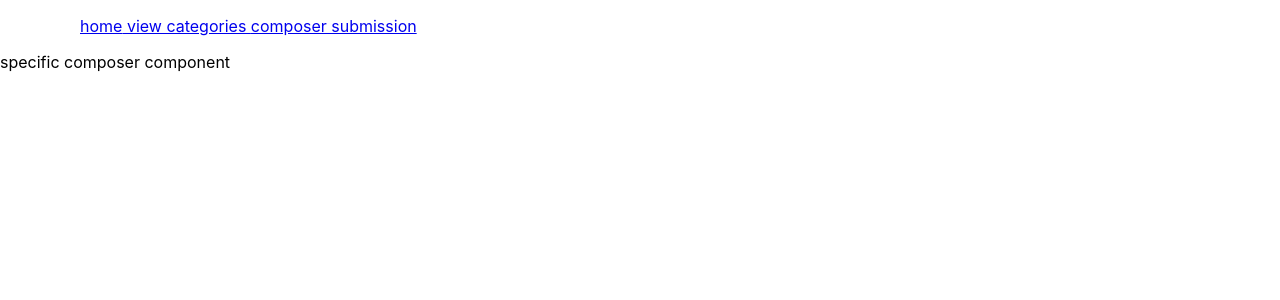
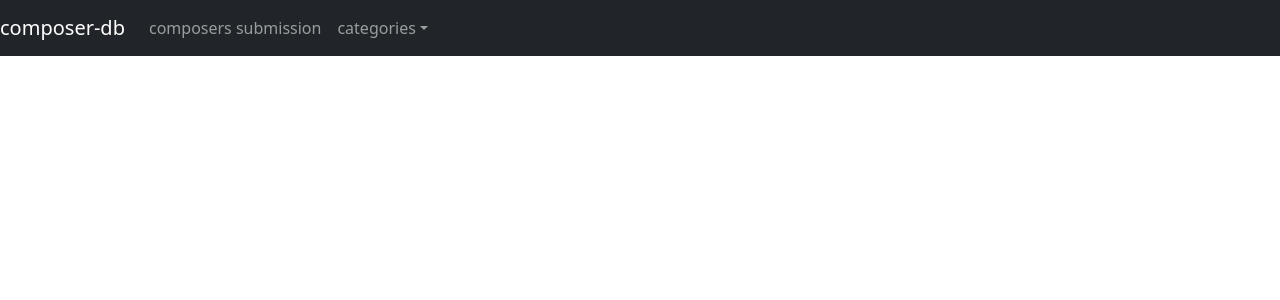
Before and after one commit to may-arden/composer-db-frontend, a React (Create React App) app: page /categories/1/composers/1 in a window 1280 px wide. Shown: the top 300 px of the page. Built offline with nearby package versions, Linux system fonts and the light colour scheme.

Commit message:
completes navbar functionality

```diff
--- a/package.json
+++ b/package.json
@@ -6,6 +6,7 @@
     "@babel/runtime": "^7.15.4",
     "bootstrap": "^5.1.3",
     "cra-template": "1.1.2",
+    "pascal-case": "^3.1.2",
     "react": "^17.0.2",
     "react-bootstrap": "^2.0.0",
     "react-dom": "^17.0.2",
--- a/src/App.js
+++ b/src/App.js
@@ -1,58 +1,59 @@
 import React from 'react'
 import './App.css';
 import {
-  BrowserRouter as Router,
+  // BrowserRouter as Router,
   Switch,
   Route,
-  Link
+  // Link
 } from 'react-router-dom'
 import CategoriesContainer from './containers/CategoriesContainer';
 import ComposerSubmissionContainer from './containers/ComposerSubmissionContainer';
 import ComposersContainer from './containers/ComposersContainer';
-import SpecificComposer from './components/Composer';
-// import Home from './components/Home';
-// import NavBar from './components/NavBar'
+import Home from './components/Home';
+import NavBar from './components/NavBar'
 // import { fetchCategories } from './actions/categoriesActions'
-// import { connect } from 'react-redux';
+import { connect } from 'react-redux';
 // import Home from './components/Home'
 
 class App extends React.Component {
 
   render() {
     return (
-      <Router>
-        <div>
-          <ul>
+      // <Router>
+        <div className="app">
+          <NavBar />
+          {/* <ul>
             <ol>
               <Link to='/'>home</Link>
               <Link to='/categories'> view categories </Link>
               <Link to='/composers/new'> composer submission </Link>
             </ol>
-          </ul>
-        </div>
+          </ul> */}
+
           <Switch>
               <Route exact path='/'>< Home /></Route>
               <Route exact path='/composers/new' component={ComposerSubmissionContainer} />
               <Route exact path='/categories' component={CategoriesContainer} />
               <Route exact path='/categories/:category_id/composers' component={ComposersContainer}/>
-              <Route exact path='/categories/:category_id/composers/:id' component={SpecificComposer}/>
+              {/* <Route exact path='/categories/:category_id/composers/:id' component={SpecificComposer}/>  */}
           </Switch>
-      </Router>
+      {/* </Router>  */}
+      </div>
       )
-      }
+    }
   }
 
 
 
 
 
-function Home() {
-  return (
-    <div>
-      <h2>welcome to composer-db</h2>
-      <h4>a place to share information about classical composers</h4>
-    </div>
-  )
-  }
+// function Home() {
+//   return (
+//     <div>
+//       <h2>welcome to composer-db</h2>
+//       <h4>a place to share information about classical composers</h4>
+//     </div>
+//   )
+//   }
 
 export default App;
--- a/src/components/CatDropdown.js
+++ b/src/components/CatDropdown.js
@@ -4,9 +4,10 @@ const CatDropdown = (props) => {
     return (
         <>
         {props.categories.map(category => {
-            debugger
+            // debugger
             return <NavDropdown.Item key={category.id} href={`/categories/${category.id}/composers`}>{category.name}</NavDropdown.Item>
-        })}
+        }
+            )}
         </>
     )
 }
--- a/src/components/Categories.js
+++ b/src/components/Categories.js
@@ -15,7 +15,6 @@ import { Link } from 'react-router-dom';
 const Categories = ({ categories }) => {
     return (
         <div className='categories' >
-           this is the categories component
             {categories.map(category =>
                 <div key={category.id}>
                  <p>
--- a/src/components/Composer.js
+++ b/src/components/Composer.js
@@ -3,15 +3,16 @@ import ComposerImage from './ComposerImage'
 
 
 const SpecificComposer = ({specComposer}) => {
-    // debugger
+    debugger
 
     return (
         <div
         className='spec_composer'>
             specific composer component
+            {/* <h1>{specComposer.name}</h1> */}
 
          {/* <h1>{specComposer.name}</h1> */}
-         {/* <ComposerImage name={specComposer.name} image={specComposer.image_src}/>
+         {/* <ComposerImage image={specComposer.image_src}/>
        <h3>{specComposer.description}</h3> */}
         </div>
     )
--- a/src/components/Composers.js
+++ b/src/components/Composers.js
@@ -7,7 +7,7 @@ import { useState } from 'react'
 const Composers = ({ composers }) => {
     return (
         <div className='cat_composers'>
-          <h3> composers container - Select a composer to read more about them. </h3>
+          <h4> choose a composer </h4>
 
 
             {composers.map(indivComposer => <div key={indivComposer.id}>
--- a/src/components/Home.js
+++ b/src/components/Home.js
@@ -1,11 +1,13 @@
 // home page goes here
 import React from 'react';
+import CategoriesContainer from '../containers/CategoriesContainer'
 
 const Home = () => {
   return (
     <div className='home-pg'>
       <h2>welcome to composer-db</h2>
       <h4>a place to share information about classical composers</h4>
+      < CategoriesContainer />
     </div>
   )
 }
--- a/src/components/NavBar.js
+++ b/src/components/NavBar.js
@@ -2,11 +2,11 @@ import React from 'react'
 import { Navbar } from 'react-bootstrap'
 import { Nav } from 'react-bootstrap'
 import { NavDropdown } from 'react-bootstrap'
-import { Form } from 'react-bootstrap'
 // import { Button } from 'react-bootstrap'
 import 'bootstrap/dist/css/bootstrap.min.css'
+import CatDropdown from '../components/CatDropdown'
 import { connect } from 'react-redux'
-import CatDropdown from '../components/CatDropdown'
+
 
 class NavBar extends React.Component {
     render() {
@@ -17,13 +17,13 @@ class NavBar extends React.Component {
             <Navbar.Toggle aria-controls="basic-navbar-nav" />
             <Navbar.Collapse id="basic-navbar-nav" >
                 <Nav className="mr-auto">
-                    <Nav.link href="/composers/new">composers submission</Nav.link>
+                  <Nav.Link href="/composers/new">composers submission</Nav.Link>
                     <NavDropdown title="categories" id="basic-nav-dropdown">
                         <NavDropdown.Item href="/categories">all categories</NavDropdown.Item>
                         <NavDropdown.Divider />
                         <CatDropdown categories={this.props.categories} />
                     </NavDropdown>
-                    </Nav>
+                </Nav>
             </Navbar.Collapse>
             </Navbar>
         )
--- a/src/containers/CategoriesContainer.js
+++ b/src/containers/CategoriesContainer.js
@@ -20,7 +20,7 @@ class CategoriesContainer extends React.Component {
     render() {
         return (
             <div>
-                <h2>this is the categories container </h2>
+                <h5>choose a category</h5>
                 <Categories />
             </div>
         )
--- a/src/containers/ComposerSubmissionContainer.js
+++ b/src/containers/ComposerSubmissionContainer.js
@@ -43,7 +43,7 @@ class ComposerSubmissionContainer extends React.Component {
         // {console.log(this.state)}
         return (
             <div>
-                <h2>this is the composer submission form container</h2>
+                <h2>submit a composer</h2>
                     <form onSubmit={this.handleSubmit}>
                         <label>name:</label>
                         <input type="text"
--- a/src/containers/ComposersContainer.js
+++ b/src/containers/ComposersContainer.js
@@ -18,7 +18,7 @@ class ComposersContainer extends React.Component {
     }
 
     render() {
-        console.log(this.props.composers)
+        // console.log(this.props.composers)
         // debugger
         return(
 
@@ -29,13 +29,13 @@ class ComposersContainer extends React.Component {
                     }}/>
 
                     <Route exact path='/categories/:category_id/composers/:id' component={(routeInfo) => {
-                        debugger
+                        // debugger
                         const id = parseInt(routeInfo.match.params.id)
                         const specComposer = this.props.composers.find(c => c.id === id)
+                        console.log(routeInfo)
+                        return !!specComposer ? <SpecificComposer routeInfo={routeInfo} specComposer={specComposer}/> : <p>Loading...</p>
+                        // return this.props.composers.length > 0 ? <SpecificComposer routeInfo={routeInfo} specComposer={specComposer}/> : <p>Loading...</p>
 
-                        // return !!specComposer ? <SpecificComposer routeInfo={routeInfo} specComposer={specComposer}/> : <p>Loading...</p>
-                        return this.props.composers.length > 0 ? <SpecificComposer routeInfo={routeInfo} specComposer={specComposer}/> : <p>Loading...</p>
-                //   debugger
                     }} />
                 </Switch>
             </div>
```
Also changed, not shown: 1 other file (tests, documents, lock files or other folders).
